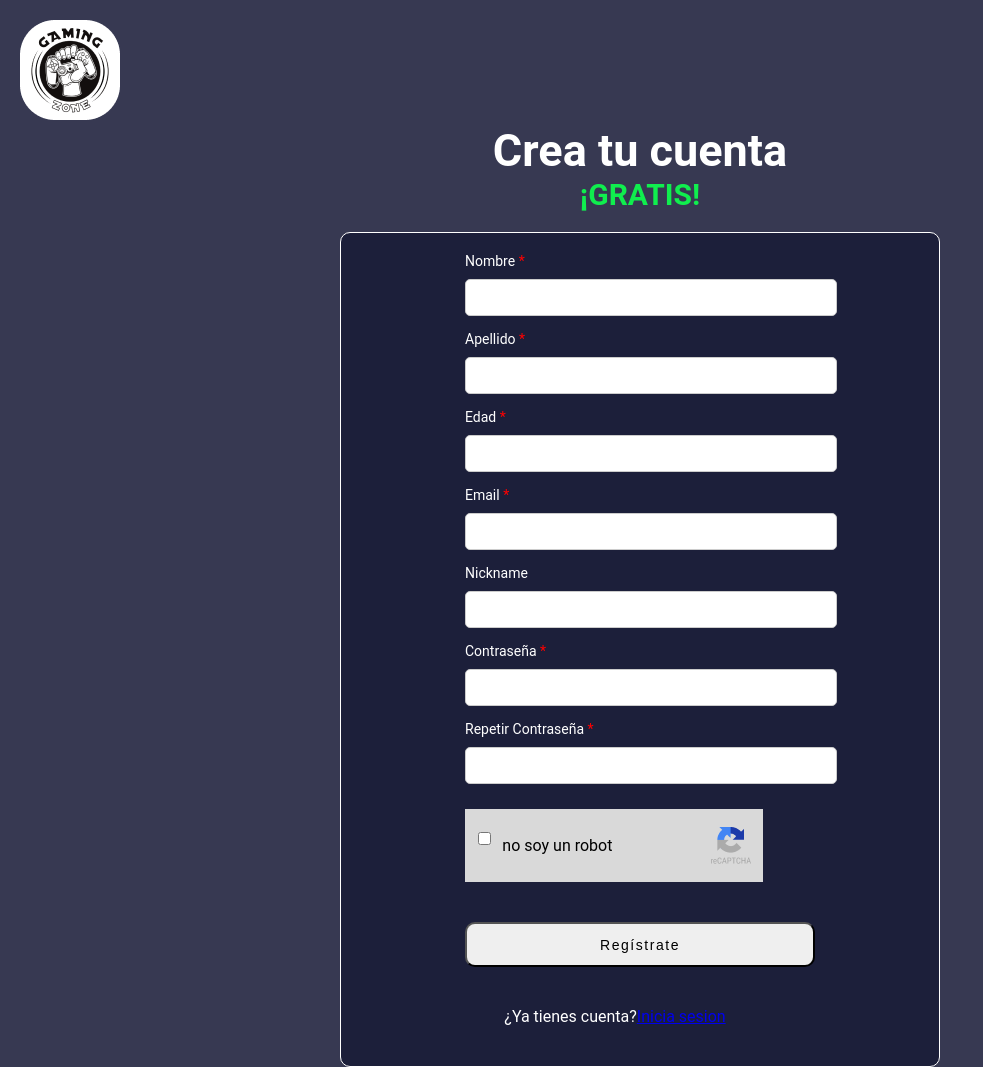
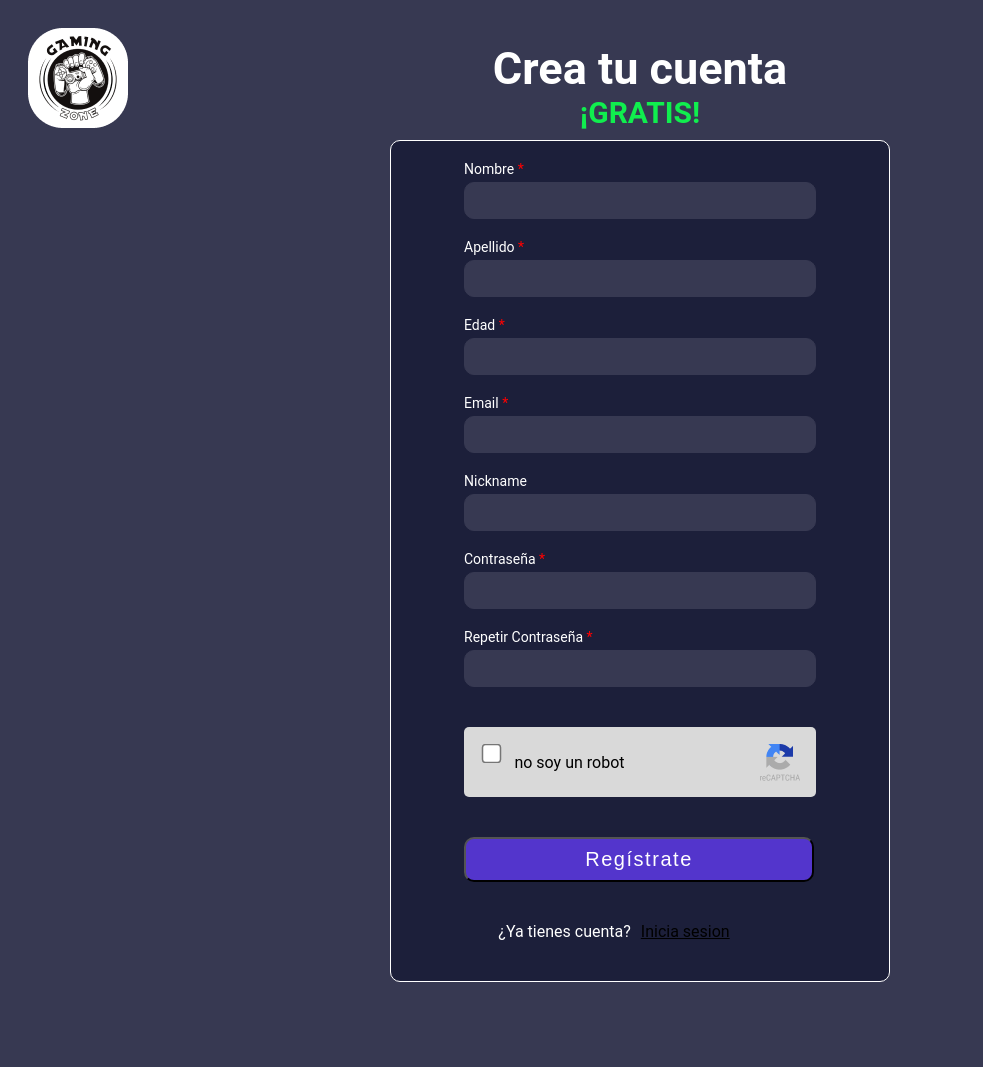
Before and after one commit to mmolina727/Interfaces, a plain HTML site: page TP2/registro.html in a window 1280 px wide. Shown: the whole page, without its empty margins (0-983 px from the left). After the commit the page ends 990 px from the top, so only its background shows below. Drawn offline with Linux system fonts and the light colour scheme.

Commit message:
actualizo registro

```diff
--- /dev/null
+++ b/TP2/css/reg-log.css
@@ -0,0 +1,122 @@
+/*=============Páginas Registro=============*/
+
+body.register_page {
+    background-color: #373952;
+    font-family: 'Roboto', sans-serif;
+    color: #fff; /* Cambiar el color del texto para que sea legible en el fondo */
+
+}
+img.logo {
+    margin-left: 20px;
+    margin-top: 20px;
+}
+
+h1,h3 {
+    margin: 0;
+    padding: 0;
+    text-align: center;
+    font-family: 'Roboto';
+}
+
+h1{
+    margin-top: -90px;
+    font-size: 45px;
+}
+
+h3{
+    font-size: 30px;
+    color: #10EE4E;
+    margin-bottom: 10px;
+}
+
+/* Estilos para el contenedor principal */
+.form-container {
+    width: 500px; /* Ancho de la caja */
+    background-color: #1C1F3A;
+    border-radius: 10px; /* Agregar bordes redondeados */
+    display: flex;
+    flex-direction: column;
+    align-items: center;
+    padding: 20px;
+    box-sizing: border-box;
+    margin: 0 auto; /* Centrar horizontalmente */
+    border: solid 1px;
+    justify-content: center;
+}
+
+label {
+    display: block;
+    margin-bottom: 5px;
+    font-size: 14px;
+}
+
+label span {
+    color: red;
+}
+
+input {
+    width:330px;
+    padding: 10px;
+    margin-bottom: 20px;
+    border: 1px solid #373952;
+    border-radius: 10px;
+    background-color: #373952;
+}
+
+/*Estilos para el reCaptcha*/
+.robot {
+    display: flex;
+    align-items: center;
+    justify-content: space-around;
+    background-color: #D9D9D9;
+    margin-top: 20px;
+    height: 70px;
+    border-radius: 5px;
+}
+
+.tx-small {
+    margin-left: 10px;
+    size: smaller;
+    color: black;
+
+}
+
+.robot .check {
+    width: 70%;
+    display: flex;
+    justify-content: left;
+    align-items: center;
+}
+
+/* Ajusta el tamaño del checkbox */
+.check input[type="checkbox"] {
+    transform: scale(1.5); /* Cambia el valor para ajustar el tamaño del checkbox */
+    margin-right: 5px; /* Espacio entre el checkbox y el texto */
+
+    width: 15px;
+}
+
+.btn_form {
+    background-color: #5335CC;
+    color: #fff;
+    width: 350px;
+    height: 45px;
+    border-radius: 10px;
+    font-size: 20px;
+    font-style: normal;
+    font-weight: 400;
+    line-height: normal;
+    letter-spacing: 1.54px;
+}
+
+.form-container .btn_form {
+    margin-top: 40px;
+}
+.register {
+    width: 300px;
+    margin-top: 40px;
+    margin-bottom: 20px;
+    display: flex;
+    place-content: center;
+    align-items: center;
+}
--- a/TP2/css/style.css
+++ b/TP2/css/style.css
@@ -461,126 +461,3 @@
     overflow-wrap: break-word;
     word-wrap: break-word;
 }
-
-
-/*REGISTRO*/
-
-body.register_page {
-    background-color: #373952;
-    font-family: 'Roboto', sans-serif;
-    color: #fff;
-    /* Cambiar el color del texto para que sea legible en el fondo */
-    margin: 0;
-    padding: 0;
-}
-
-h1.title-reg,
-h3.title_free {
-    text-align: center;
-    font-family: 'Roboto';
-}
-
-h1.title-reg {
-    font-size: 45px;
-}
-
-h3.title_free {
-    font-size: 30px;
-    color: #10EE4E;
-    margin-bottom: 20px;
-}
-
-img.logo {
-    margin-left: 20px;
-    margin-top: 20px;
-    text-align: left;
-}
-
-/* Estilos para el contenedor principal */
-.form-container {
-    width: 600px;
-    /* Ancho de la caja */
-    background-color: #1C1F3A;
-    border-radius: 10px;
-    /* Agregar bordes redondeados */
-    display: flex;
-    flex-direction: column;
-    align-items: center;
-    padding: 20px;
-    box-sizing: border-box;
-    margin: 0 auto;
-    /* Centrar horizontalmente */
-    border: solid 1px;
-    justify-content: center;
-}
-
-label {
-    display: block;
-    margin-bottom: 10px;
-    font-size: 14px;
-}
-
-label span {
-    color: red;
-}
-
-input {
-    width: 100%;
-    padding: 10px;
-    margin-bottom: 15px;
-    border: 1px solid #ccc;
-    border-radius: 5px;
-}
-
-.register {
-    width: 300px;
-    margin-top: 40px;
-    margin-bottom: 20px;
-    display: flex;
-    place-content: center;
-    align-items: center;
-}
-
-.robot {
-    margin-top: 10px;
-    background-color: #D9D9D9;
-    width: 350px;
-    display: flex;
-    align-items: center;
-    justify-content: space-around;
-    width: 298px;
-    height: 73px;
-    flex-shrink: 0;
-}
-
-.robot input {
-    width: 15px;
-}
-
-.robot p {
-    margin-left: 10px;
-    size: smaller;
-    color: black;
-}
-
-.robot .check {
-    width: 70%;
-    display: flex;
-    justify-content: left;
-    align-items: center;
-}
-.btn_form {
-    width: 350px;
-    height: 45px;
-    border-radius: 10px;
-    font-size: 14px;
-    font-style: normal;
-    font-weight: 400;
-    line-height: normal;
-    letter-spacing: 1.54px;
-}
-
-
-.form-container .btn_form {
-    margin-top: 40px;
-}
--- a/TP2/registro.html
+++ b/TP2/registro.html
@@ -4,15 +4,15 @@
 <head>
     <meta charset="UTF-8">
     <meta name="viewport" content="width=device-width, initial-scale=1.0">
-    <link rel="stylesheet" href="./css/style.css">
+    <link rel="stylesheet" href="./css/reg-log.css">
     <title>Registro</title>
 </head>
 
 <body class="register_page">
     <header>
         <img src="./img/logo-reg.png" class="logo" alt="">
-        <h1 class="title-reg">Crea tu cuenta</h1>
-        <h3 class="title_free">¡GRATIS!</h3>
+        <h1>Crea tu cuenta</h1>
+        <h3>¡GRATIS!</h3>
     </header>
 
     <div class="form-container">
```
